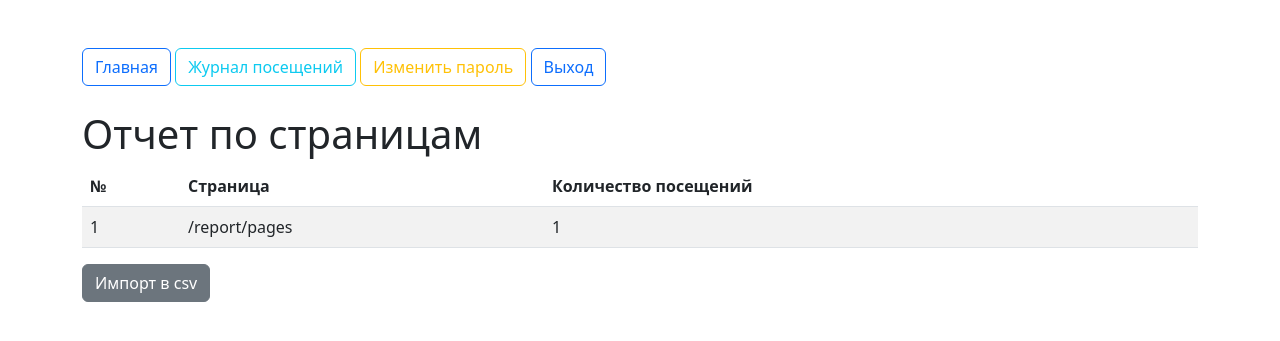
After one commit to Mariguss/web_projects, a Flask app: page /report/pages in a window 1280 px wide. The commit adds this page. Shown: the top 341 px of the page. Run offline with Flask 3, Linux system fonts and the light colour scheme; a user stored in the database is signed in; data comes from the database, SQL or seed files in the repository.

Commit message:
info: added report module, import csv

```diff
--- /dev/null
+++ b/lab5/app/auth.py
@@ -0,0 +1,24 @@
+from functools import wraps
+from flask import redirect, url_for, flash
+from flask_login import current_user
+
+def check_rights(func):
+
+    @wraps(func)
+    def wrapper(*args, **kwargs):
+
+        # Если юзер аноним — выгоняем
+        if not current_user.is_authenticated:
+            return redirect(url_for('login'))
+
+        # ЛОГИКА ПРАВ:
+        # Разрешаем, если это Администратор
+        is_admin = current_user.role and current_user.role.name == "Администратор"
+
+        if is_admin:
+            return func(*args, **kwargs) # Пропускаем дальше
+
+        # 4. Если не админ и не владелец — ошибка доступа
+        flash("У вас недостаточно прав для доступа к данной странице.", "warning")
+        return redirect(url_for("index"))
+    return wrapper
--- /dev/null
+++ b/lab5/app/core.py
@@ -0,0 +1,7 @@
+from flask_sqlalchemy import SQLAlchemy
+from sqlalchemy.orm import DeclarativeBase
+
+class Base(DeclarativeBase):
+    pass
+
+db = SQLAlchemy(model_class=Base)
--- a/lab5/app/models.py
+++ b/lab5/app/models.py
@@ -1,10 +1,9 @@
+from core import Base
 from typing import Optional
 from datetime import datetime
 from sqlalchemy import String, ForeignKey, DateTime, Text
-from sqlalchemy.orm import DeclarativeBase, Mapped, mapped_column, relationship
+from sqlalchemy.orm import Mapped, mapped_column, relationship
 
-class Base(DeclarativeBase):
-    pass
 
 class Role(Base):
     __tablename__ = "roles"
--- a/lab5/app/report.py
+++ b/lab5/app/report.py
@@ -0,0 +1,83 @@
+from core import db
+from models import VisitLogs, User
+from auth import check_rights
+
+from flask import Blueprint, render_template, request, flash, send_file
+from flask_login import login_required, current_user
+from sqlalchemy import func
+
+report_bp = Blueprint('report', __name__, url_prefix='/report', template_folder='templates')
+
+
+@report_bp.route("/")
+@login_required
+def index():
+    page = request.args.get('page', 1, type=int)
+    per_page = 10
+    query = db.select(VisitLogs).order_by(VisitLogs.created_at.desc())
+
+    if current_user.role is None or current_user.role.name != "Администратор":
+        query = query.where(VisitLogs.user_id == current_user.id)
+
+    pagination = db.paginate(query, page=page, per_page=per_page, error_out=False)
+
+    return render_template("report/index.html", pagination=pagination)
+
+@report_bp.route("/pages")
+@login_required
+@check_rights
+def pages():
+    query = db.session.execute(db.select(
+        VisitLogs.path,
+        func.count(VisitLogs.id).label('count')
+        ).group_by("path").order_by(func.count(VisitLogs.id).desc())).all()
+
+    return render_template("report/pages.html", query=query)
+
+from models import User  # Убедись, что модель User импортирована
+
+@report_bp.route("/users")
+@login_required
+@check_rights
+def users():
+
+    # concat_ws склеит Фамилию и Имя, даже если Отчество — None
+    fio_expr = func.concat_ws(' ', User.last_name, User.first_name, User.middle_name)
+    display_name = func.coalesce(fio_expr, 'Неавторизованный пользователь').label('fio')
+
+    # Формируем запрос
+    stmt = db.select(
+        display_name,
+        func.count(VisitLogs.id).label('count')
+    ).outerjoin(User, VisitLogs.user_id == User.id)\
+     .group_by(User.id, 'fio')\
+     .order_by(func.count(VisitLogs.id).desc())
+
+    query = db.session.execute(stmt).all()
+
+    return render_template("report/users.html", query=query)
+
+
+import io
+import csv
+
+@report_bp.route("/export")
+@login_required
+@check_rights
+def export_pages():
+    stats = db.session.execute(
+        db.select(VisitLogs.path, func.count(VisitLogs.id))
+        .group_by(VisitLogs.path).order_by(func.count(VisitLogs.id).desc())
+    ).all()
+
+    # Формируем CSV в памяти
+    output = io.StringIO()
+    writer = csv.writer(output)
+    writer.writerow(['№', 'Страница', 'Количество посещений'])
+    for i, row in enumerate(stats, 1):
+        writer.writerow([i, row[0], row[1]])
+
+    mem = io.BytesIO()
+    mem.write(output.getvalue().encode('utf-8'))
+    mem.seek(0)
+    return send_file(mem, mimetype='text/csv', as_attachment=True, download_name='pages_report.csv')
--- a/lab5/app/templates/base.html
+++ b/lab5/app/templates/base.html
@@ -12,7 +12,7 @@
             {% if not current_user.is_authenticated %}
                 <a href="/login" class="btn btn-outline-primary">Вход</a>
             {% else %}
-                <a href="/report" class="btn btn-outline-info">Отчет</a>
+                <a href="/report" class="btn btn-outline-info">Журнал посещений</a>
                 <a href="/password" class="btn btn-outline-warning">Изменить пароль</a>
                 <a href="/logout" class="btn btn-outline-primary">Выход</a>
             {% endif %}
--- a/lab5/app/templates/index.html
+++ b/lab5/app/templates/index.html
@@ -18,13 +18,13 @@
                     <td>{{ user.fio }}</td>
                     <td>{{ user.role.name if user.role else 'Нет роли' }}</td>
                     <td>
-                        {% if user.id == current_user.id or current_user.role_id == 1 %}
+                        {% if user.id == current_user.id or (current_user.role and current_user.role.name == "Администратор") %}
 
                             <a href="{{ url_for('user_detail', id=user.id) }}" class="btn btn-outline-info btn-sm">Просмотр</a>
                             <a href="{{ url_for('user_update', id=user.id) }}" class="btn btn-outline-warning btn-sm">Редактирование</a>
                             {% if current_user.role.name == "Администратор" %}
                                 <button type="button" class="btn btn-outline-danger btn-sm" data-bs-toggle="modal" data-bs-target="#deleteModal{{ user.id }}">Удалить</button>
-                            {% endif %}
+                                {% endif %}
                             <div class="modal fade" id="deleteModal{{ user.id }}" tabindex="-1" aria-hidden="true">
                             <div class="modal-dialog">
                                 <div class="modal-content">
--- /dev/null
+++ b/lab5/app/templates/report/pages.html
@@ -0,0 +1,27 @@
+{% extends 'base.html' %}
+{% block content %}
+    <h1>Отчет по страницам</h1>
+    <table class="table table-striped">
+        <thead>
+            <tr>
+                <th>№</th>
+                <th>Страница</th>
+                <th>Количество посещений</th>
+            </tr>
+        </thead>
+        <tbody>
+            {% for path, count in query %}
+            <tr>
+                <td>{{ loop.index }}</td>
+                <td>{{ path }}</td>
+                <td>{{ count }}</td>
+            </tr>
+            {% else %}
+            <tr>
+                <td colspan="3" class="text-center">Записей пока нет</td>
+            </tr>
+            {% endfor %}
+        </tbody>
+    </table>
+    <button class="btn btn-secondary" onclick="location.href='/report/export'">Импорт в csv</button>
+{% endblock %}
--- a/lab5/app/app.py
+++ b/lab5/app/view.py
@@ -1,16 +1,20 @@
+from core import db
+from auth import check_rights
 from flask import Flask, render_template, request, redirect, url_for, flash
-from flask_sqlalchemy import SQLAlchemy
 from flask_login import LoginManager, login_user, logout_user, login_required, current_user
 from werkzeug.security import generate_password_hash, check_password_hash
 import re
-from models import Base, User, Role
+from models import Base, User, Role, VisitLogs
+
+from report import report_bp
 
 app = Flask(__name__)
 app.config['SECRET_KEY'] = 'secret_12345'
 app.config["SQLALCHEMY_DATABASE_URI"] = "sqlite:///project.db"
 
-db = SQLAlchemy(model_class=Base)
 db.init_app(app)
+
+app.register_blueprint(report_bp)
 
 login_manager = LoginManager()
 login_manager.init_app(app)
@@ -43,28 +47,6 @@ with app.app_context():
     # 3. Один финальный коммит для всего
     db.session.commit()
     print("База проверена и готова.")
-
-from functools import wraps
-def check_rights(func):
-
-    @wraps(func)
-    def wrapper(*args, **kwargs):
-
-        # Если юзер аноним — выгоняем
-        if not current_user.is_authenticated:
-            return redirect(url_for('login'))
-
-        # ЛОГИКА ПРАВ:
-        # Разрешаем, если это Администратор
-        is_admin = current_user.role and current_user.role.name == "Администратор"
-
-        if is_admin:
-            return func(*args, **kwargs) # Пропускаем дальше
-
-        # 4. Если не админ и не владелец — ошибка доступа
-        flash("У вас недостаточно прав для доступа к данной странице.", "warning")
-        return redirect(url_for("index"))
-    return wrapper
 
 from sqlalchemy import func
 
@@ -277,20 +259,5 @@ def change_password():
     return render_template("password.html", errors=errors)
 
 
-@app.route("/report")
-@login_required
-def report():
-    page = request.args.get('page', 1, type=int)
-    per_page = 10
-    query = db.select(VisitLogs).order_by(VisitLogs.created_at.desc())
-
-    if current_user.role.name != "Администратор":
-        query = query.where(VisitLogs.user_id == current_user.id)
-
-    pagination = db.paginate(query, page=page, per_page=per_page, error_out=False)
-
-    return render_template("report.html", pagination=pagination)
-
-
 if __name__ == "__main__":
     app.run(debug=True)
```
Also changed, not shown: lab5/app/task.txt (+4 -8 lines), lab5/app/templates/report/index.html (renamed from lab5/app/templates/report.html, +10 -2 lines), lab5/app/templates/report/users.html (added, +26 -0 lines).
